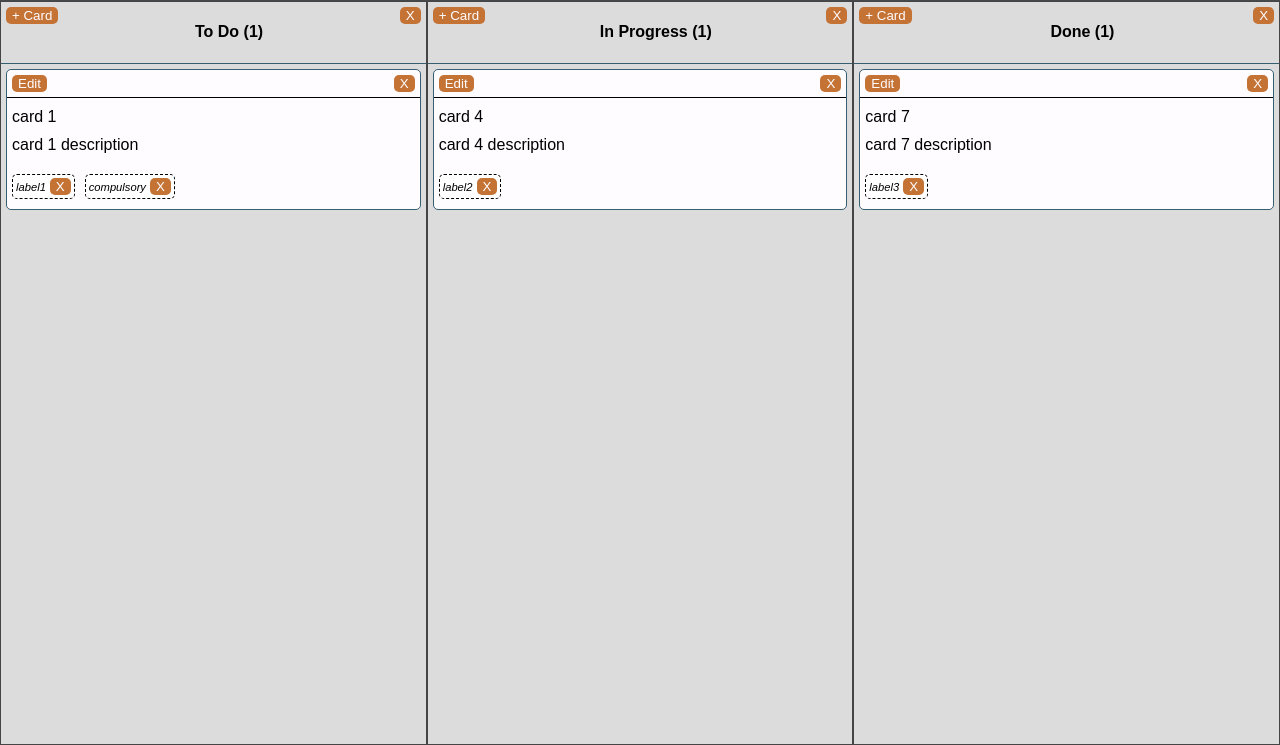
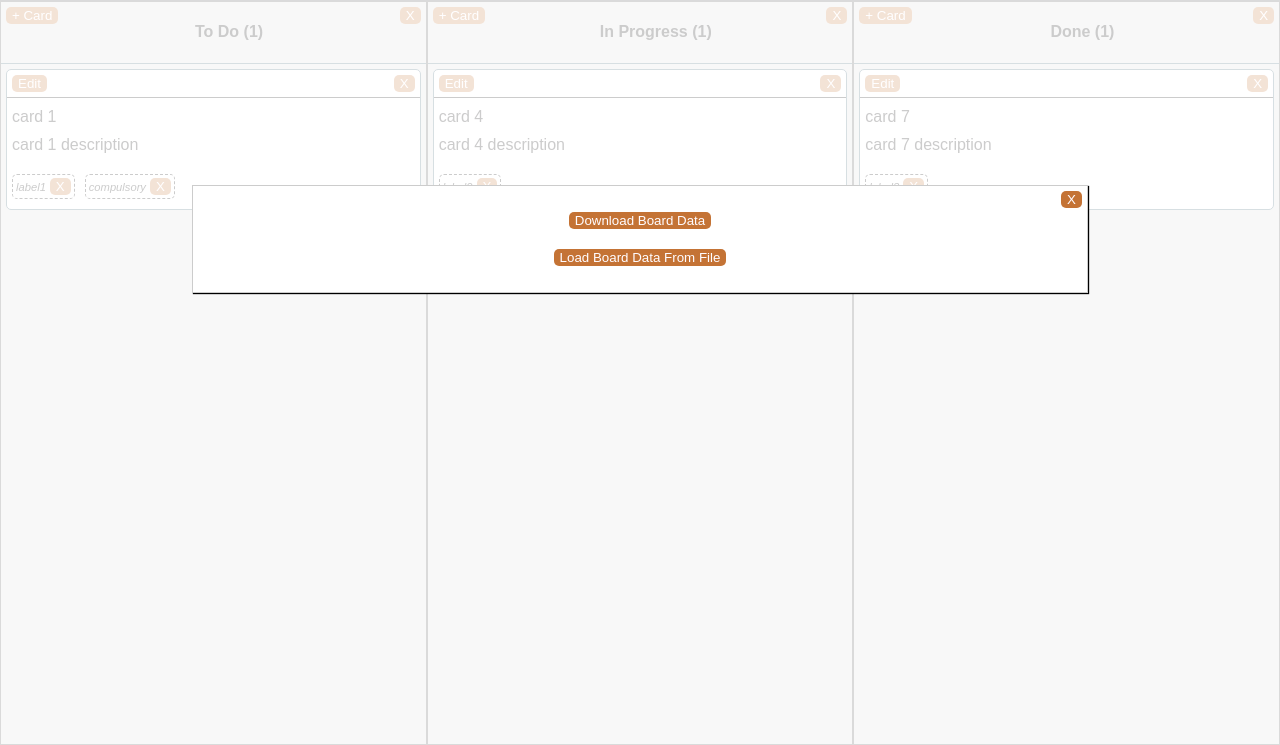
Before and after one commit to acsly/kanbanboard-naive-react, a React app: page / in a window 1280 px wide. Both pictures are taken after a click on the button "Menu". Shown: the part 55-800 px from the top of the page. Built offline with nearby package versions, Linux system fonts and the light colour scheme.

Commit message:
Menu modal implemented, download board state as JSON file implemented

```diff
--- a/src/components/Toolbar/Toolbar.js
+++ b/src/components/Toolbar/Toolbar.js
@@ -4,7 +4,7 @@ import classes from './Toolbar.css';
 const toolbar = (props) => (
     <div className={classes.Toolbar}>
         <div className={classes.toolbarLeft}>
-            <button className={classes.selectBoardBtn}>Menu</button>
+            <button className={classes.selectBoardBtn} onClick={() => props.menuClicked("Menu")}>Menu</button>
             <button className={classes.addNewColumnBtn} onClick={() => props.newColumnGenericClicked("Column")} >Add New Column</button>
         </div>
         <h2 className={classes.logo}>{props.boardName}</h2>
--- /dev/null
+++ b/src/components/generics/Menu/Menu.css
@@ -0,0 +1,13 @@
+.Menu {
+    text-align: center;
+}
+
+.cancelBtn {
+    position: absolute;
+    right: 5px;
+    top: 5px;
+}
+
+.downloadBtn, .loadBtn {
+    margin: 10px;
+}
--- /dev/null
+++ b/src/components/generics/Menu/Menu.js
@@ -0,0 +1,22 @@
+import React from 'react';
+import classes from './Menu.css';
+
+const menu = (props) => {
+    if (props.display) {
+        return (
+            <div className={classes.Menu}>
+                <button className={classes.cancelBtn} onClick={() => props.cancelClicked("Cancel")}>X</button>
+                <div>
+                    <button className={classes.downloadBtn} onClick={props.downloadClicked}>Download Board Data</button>
+                </div>
+                <div>
+                    <button className={classes.loadBtn}>Load Board Data From File</button>
+                </div>
+            </div>
+        );
+    } else {
+        return null;
+    }
+};
+
+export default menu;
--- a/src/containers/App.js
+++ b/src/containers/App.js
@@ -4,6 +4,7 @@ import classes from './App.css';
 import Toolbar from '../components/Toolbar/Toolbar';
 import Board from '../components/Board/Board';
 import Modal from '../components/generics/Modal/Modal';
+import Menu from '../components/generics/Menu/Menu';
 import Cardform from '../components/generics/Cardform/Cardform';
 import Columnform from '../components/generics/Columnform/Columnform';
 import Backdrop from '../components/generics/Backdrop/Backdrop';
@@ -15,6 +16,7 @@ class App extends Component {
     idIterator: 1010,
     activeBoardIndex: 0,
     displayModel: false,
+    displayMenu: false,
     displayCardform: false,
     displayColumnform: false,
     cardToEdit: null,
@@ -280,11 +282,22 @@ class App extends Component {
       this.setState({ displayModel: true, displayCardform: true });
     } else if (type === "Column") {
       this.setState({ displayModel: true, displayColumnform: true });
+    } else if (type === "Menu") {
+      this.setState({ displayModel: true, displayMenu: true });
     } else if (type === "Cancel") {
-      this.setState({ displayModel: false, displayCardform: false, displayColumnform: false, cardToEdit: null });
+      this.setState({ displayModel: false, displayMenu: false, displayCardform: false, displayColumnform: false, cardToEdit: null });
     }
   };
 
+  exportState = () => {
+    let dataStr = JSON.stringify(this.state.boards);
+    let dataUri = 'data:application/json;charset=utf-8,' + encodeURIComponent(dataStr);
+    let fileName = 'myBoard.json';
+    let downloadLink = document.createElement('a');
+    downloadLink.setAttribute('href', dataUri);
+    downloadLink.setAttribute('download', fileName);
+    downloadLink.click();
+  };
 
   /// React Render
   render() {
@@ -293,10 +306,15 @@ class App extends Component {
         <Backdrop display={this.state.displayModel} />
         <Toolbar
           boardName={this.state.boards[this.state.activeBoardIndex].name}
+          menuClicked={this.modelDisplayHandler}
           newColumnGenericClicked={this.modelDisplayHandler}
           newCardGenericClicked={this.modelDisplayHandler}
           newCardDisabled={this.state.boards[this.state.activeBoardIndex].columns.length <= 0} />
         <Modal display={this.state.displayModel}>
+          <Menu
+            display={this.state.displayMenu}
+            downloadClicked={this.exportState}
+            cancelClicked={this.modelDisplayHandler} />
           <Cardform
             display={this.state.displayCardform}
             columns={this.state.boards[this.state.activeBoardIndex].columns}
--- a/src/index.css
+++ b/src/index.css
@@ -26,3 +26,7 @@ button:disabled {
   border-radius: 5px;
   color: #FFFCFF;
 }
+
+button:focus {
+  outline: none;
+}
```
